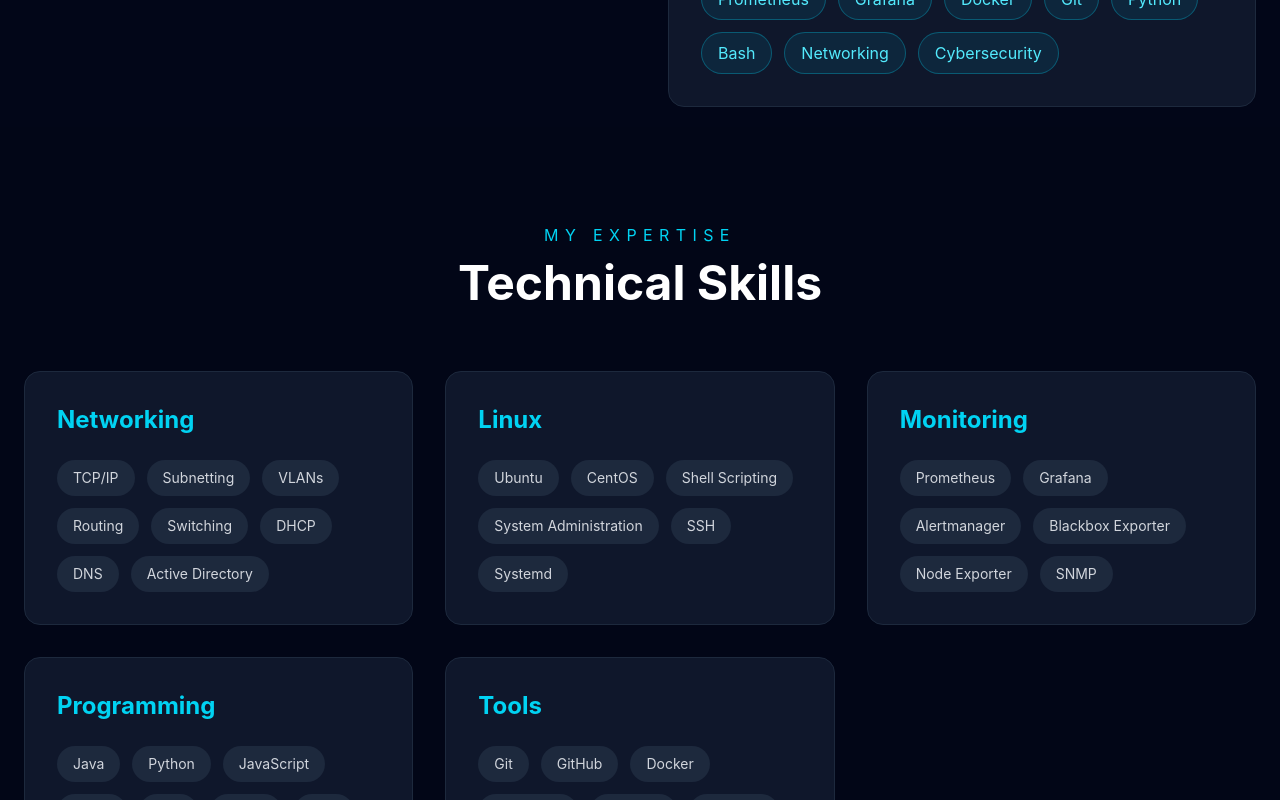
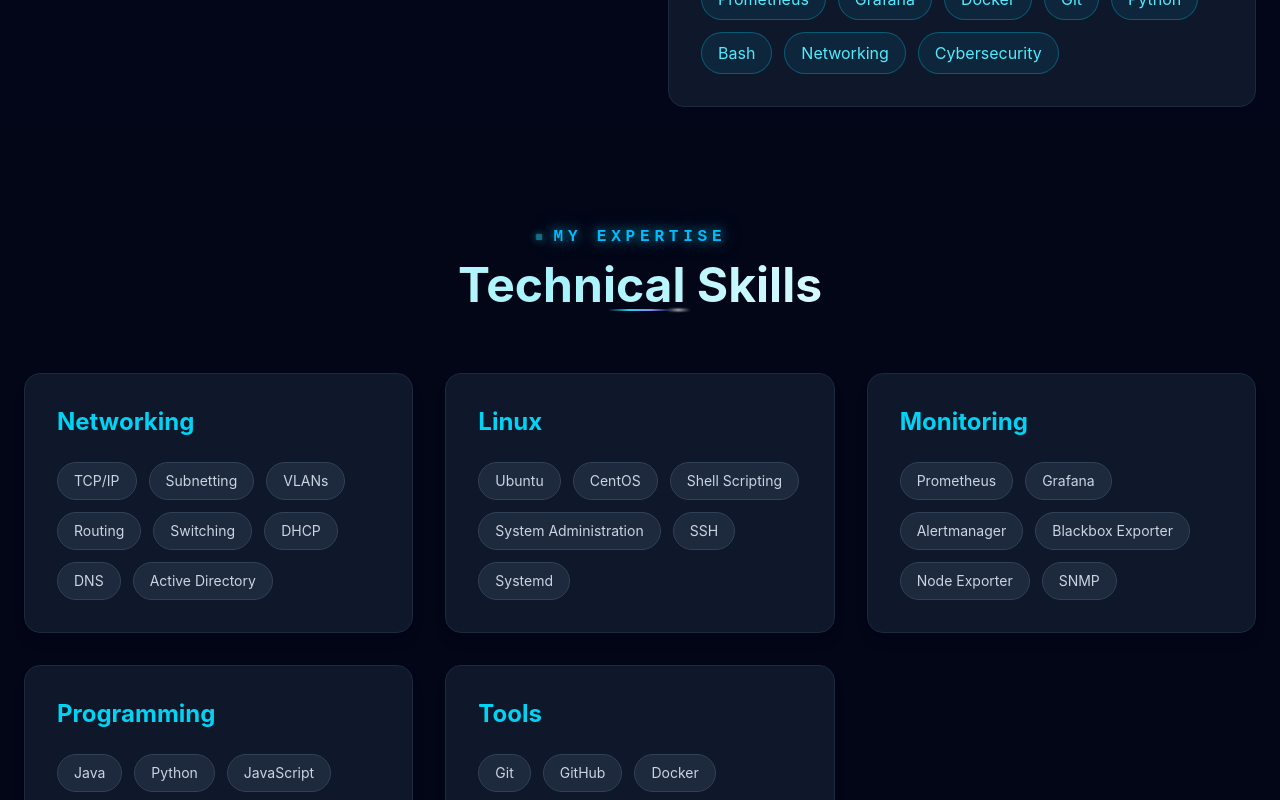
Before and after one commit to VimukthiSiriwardana/personal-portfolio, a React (Vite) app: page / in a window 1280 px wide. Shown: the part 1720-2520 px from the top of the page. Built offline with nearby package versions, Linux system fonts and the light colour scheme.

Commit message:
Enhance the UI

```diff
--- a/src/sections/Skills.jsx
+++ b/src/sections/Skills.jsx
@@ -1,20 +1,18 @@
+import SectionTitle from "../components/SectionTitle";
 import skills from "../data/skills";
 
 function Skills() {
   return (
     <section
       id="skills"
-      className="min-h-screen bg-[#020617] py-24 px-6"
+      className="bg-[#020617] py-24 px-6"
     >
       <div className="max-w-7xl mx-auto">
 
-        <p className="text-cyan-400 uppercase tracking-[0.4em] text-center mb-3">
-          My Expertise
-        </p>
-
-        <h2 className="text-5xl font-bold text-center text-white mb-16">
-          Technical Skills
-        </h2>
+        <SectionTitle
+          subtitle="MY EXPERTISE"
+          title="Technical Skills"
+        />
 
         <div className="grid md:grid-cols-2 lg:grid-cols-3 gap-8">
 
@@ -22,7 +20,7 @@
 
             <div
               key={skill.category}
-              className="bg-slate-900 border border-slate-800 rounded-2xl p-8 hover:border-cyan-400 transition duration-300 hover:-translate-y-2"
+              className="bg-slate-900 border border-slate-800 rounded-2xl p-8 hover:border-cyan-400 hover:-translate-y-2 transition-all duration-300 shadow-lg"
             >
 
               <h3 className="text-2xl font-bold text-cyan-400 mb-6">
@@ -35,7 +33,7 @@
 
                   <span
                     key={item}
-                    className="bg-slate-800 text-gray-300 px-4 py-2 rounded-full text-sm hover:bg-cyan-500 hover:text-black transition"
+                    className="px-4 py-2 rounded-full bg-slate-800 border border-slate-700 text-slate-300 text-sm hover:bg-cyan-500 hover:border-cyan-500 hover:text-slate-950 transition-all duration-300"
                   >
                     {item}
                   </span>
```
